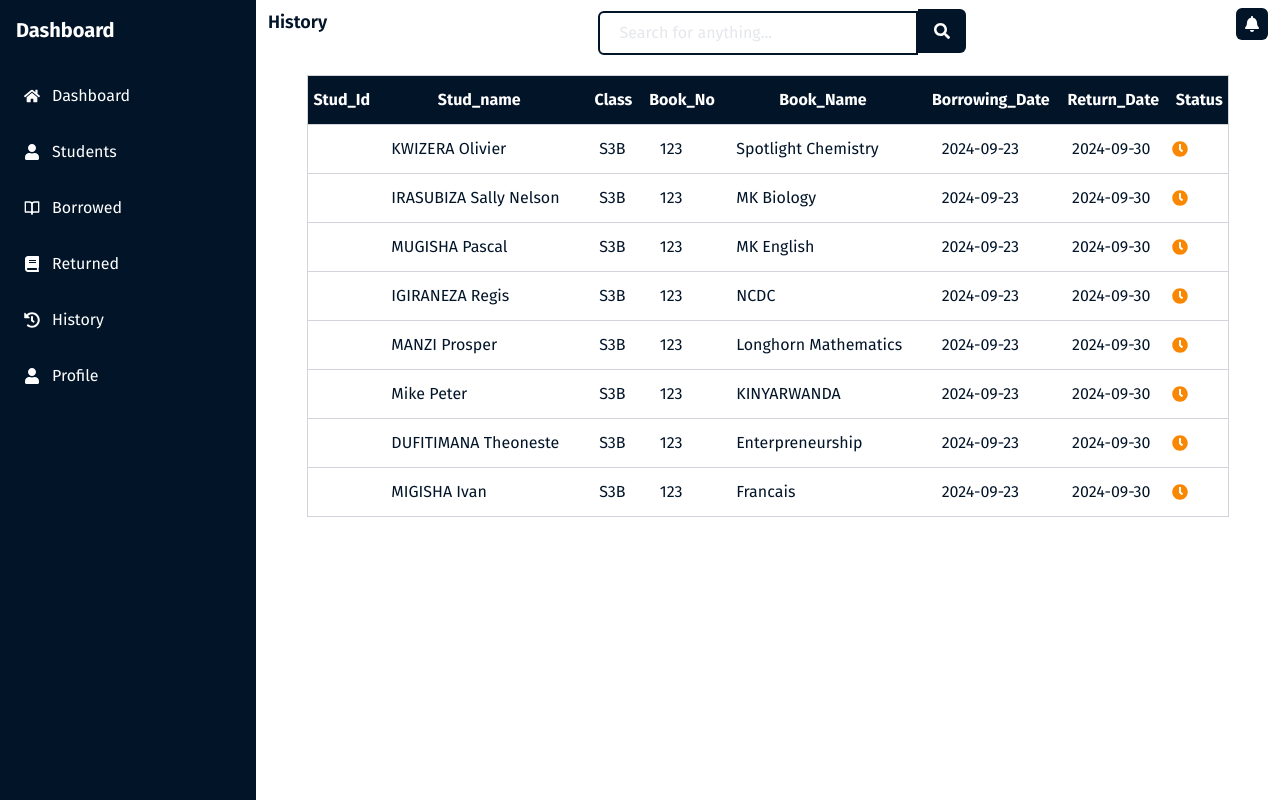
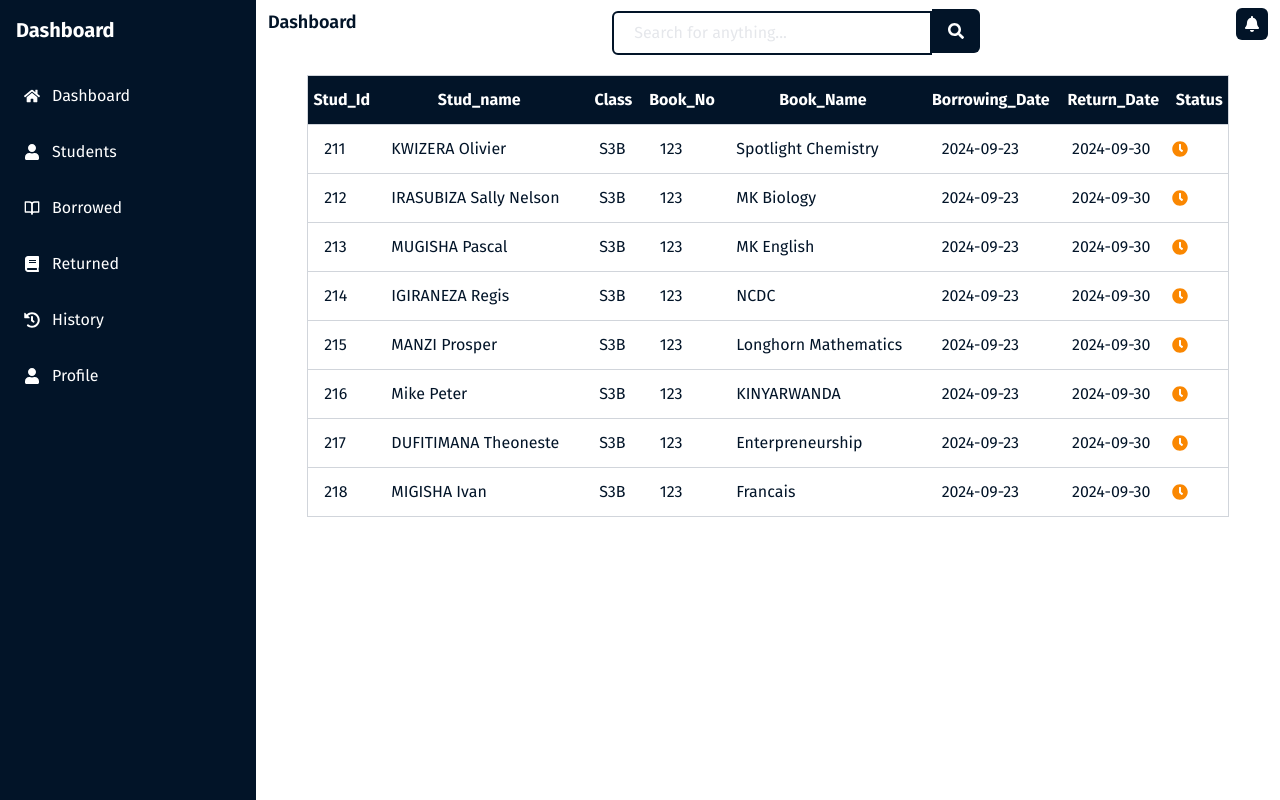
Before and after one commit to KOlivier2119/Library, a React (Vite) app in the folder Library/: page / in a window 1280 px wide. Built offline with nearby package versions, Linux system fonts and the light colour scheme.

Commit message:
Modified components.

```diff
--- a/Library/src/components/BorrowedBooks.jsx
+++ b/Library/src/components/BorrowedBooks.jsx
@@ -1,6 +1,6 @@
 import { useState } from "react";
 import { FaEllipsisV } from "react-icons/fa";
-import Students from "./Students";
+import Students from "./Data";
 
 const BorrowedBooks = () => {
   const [actionMenuVisible, setActionMenuVisible] = useState(null);
--- a/Library/src/components/Dashboard.jsx
+++ b/Library/src/components/Dashboard.jsx
@@ -12,7 +12,7 @@ const Dashboard = () => {
         <div>
             <div className="h-[100vh] w-[100%] bg-[#fff] mx-auto p-0">
                 <div className="flex flex-row justify-between px-3 py-2">
-                    <h1 className="text-[#021428] text-lg font-semibold">History</h1>
+                    <h1 className="text-[#021428] text-lg font-semibold">Dashboard</h1>
                     <div>
                         <input type="text" placeholder="Search for anything..." className="placeholder:text-gray-200 bg-white border-2 border-[#021428] h-11 px-5 rounded-l-md w-80" value={searchItem} onChange={(e) => setSearchItem(e.target.value)}/>
                         <button className="bg-[#021428] text-white px-4 py-[14px] rounded-r-md relative bottom-[-1.2px]"><FaSearch /></button>
--- a/Library/src/components/Table.jsx
+++ b/Library/src/components/Table.jsx
@@ -1,5 +1,5 @@
 import { FaClock, FaCheckCircle } from "react-icons/fa";
-import Students from "./Students";
+import Students from "./Data";
 
 
 const Table = ({searchItem}) => {
@@ -26,7 +26,7 @@ const Table = ({searchItem}) => {
                     {filteredStudents.map((student, index) => {
                         return (
                             <tr key={index} className="border border-gray-300 text-[#021428] font-[400] hover:bg-[#e1e8f0] transition-all duration-700 cursor-pointer">
-                                <td className="py-3 px-4 text-start">{student.Id}</td>
+                                <td className="py-3 px-4 text-start">{student.id}</td>
                                 <td className="py-3 px-4 text-start">{student.name}</td>
                                 <td className="py-3 px-4 text-start">{student.class}</td>
                                 <td className="py-3 px-4 text-start">{student.book_no}</td>
```
Also changed, not shown: Library/src/components/Data.js (renamed from Library/src/components/Students.js).
